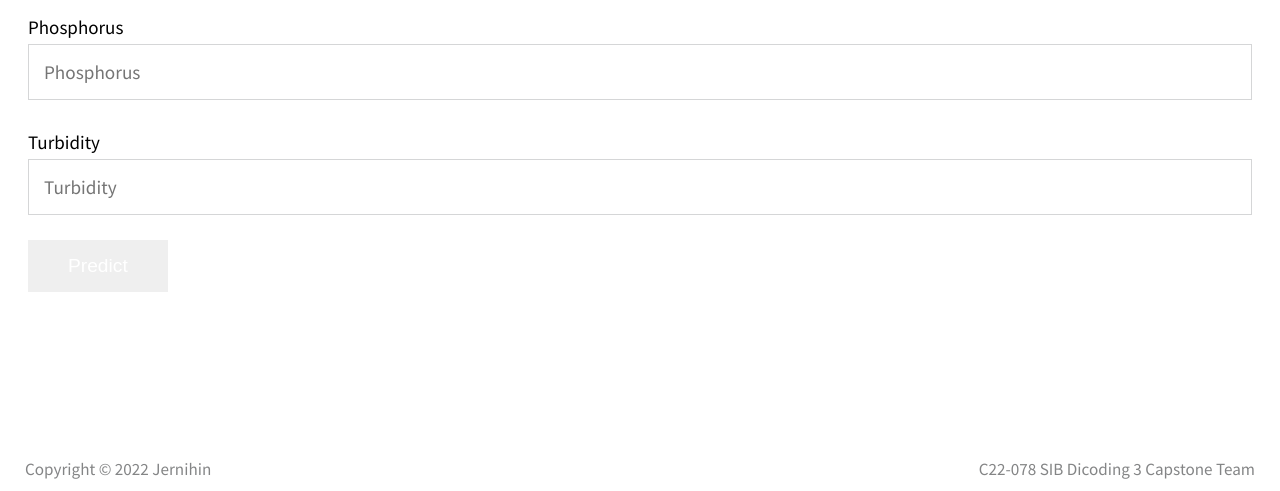
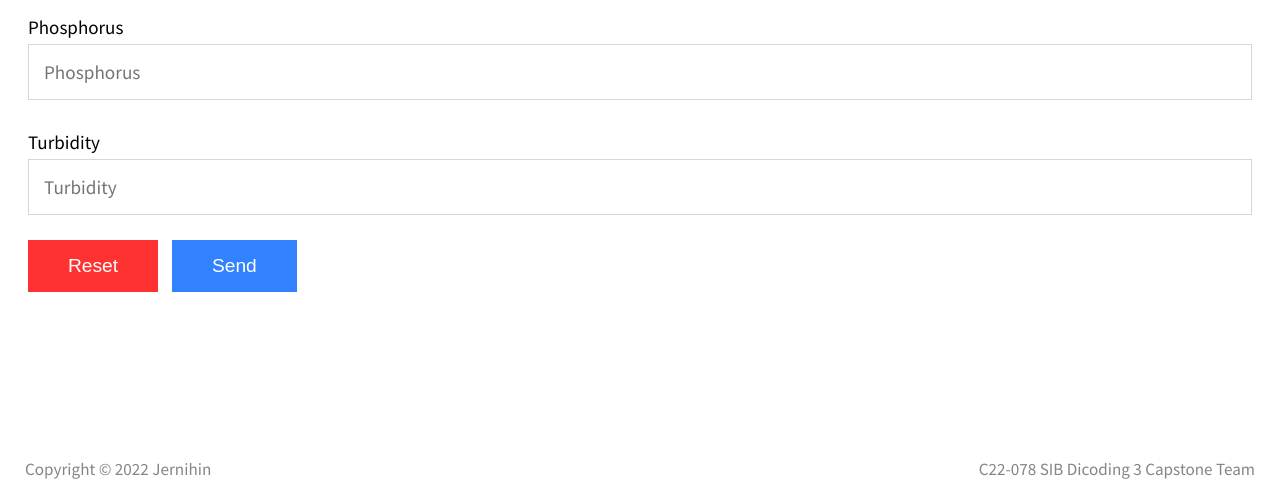
Before and after one commit to aNdr3W03/Jernihin, a Flask app: page /predict in a window 1280 px wide. Shown: the part 889-1380 px from the top of the page. Run offline with Flask 2, Linux system fonts and the light colour scheme; parts of the project's set-up code (start-up, migrations or seed data) failed here and were passed over.

Commit message:
update predict btn

```diff
--- a/templates/predict.html
+++ b/templates/predict.html
@@ -65,7 +65,8 @@
             <input type="text" name="turbidity" class="form-control" placeholder="Turbidity" required>
         </div>
         <div class="form-group">
-            <button type="submit" class="tm-btn">Predict</button>
+            <button type="reset" class="tm-btn btn-red">Reset</button>
+            <button type="submit" class="tm-btn btn-blue tm-ml-10">Send</button>
         </div>
     </form>
 </div>
```
